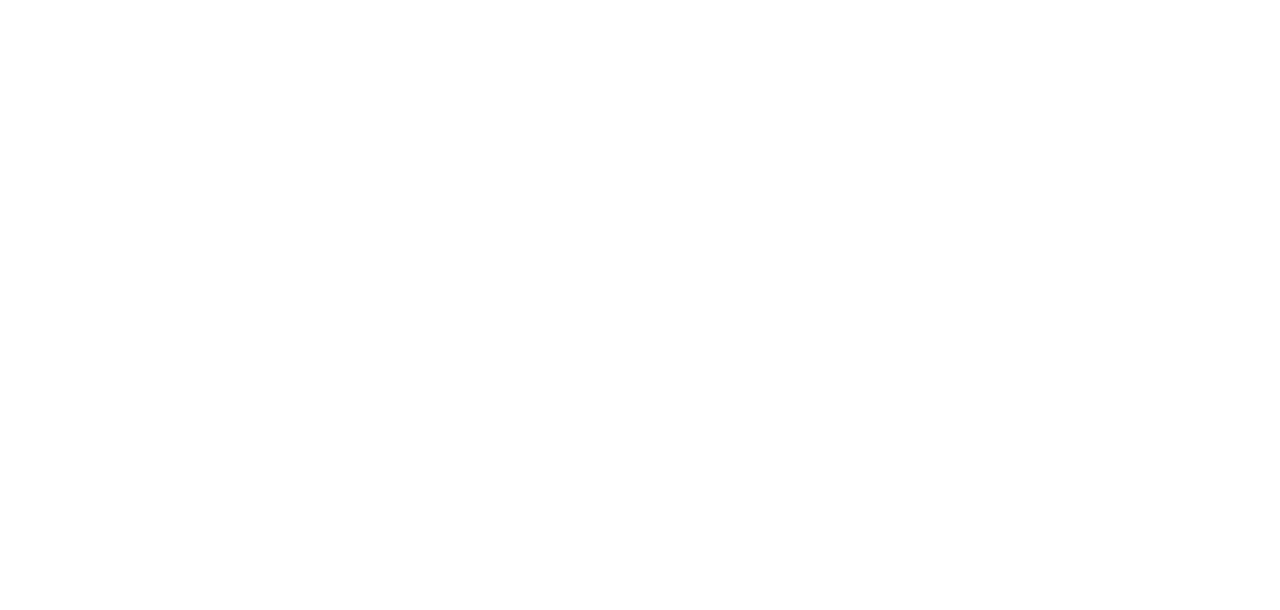
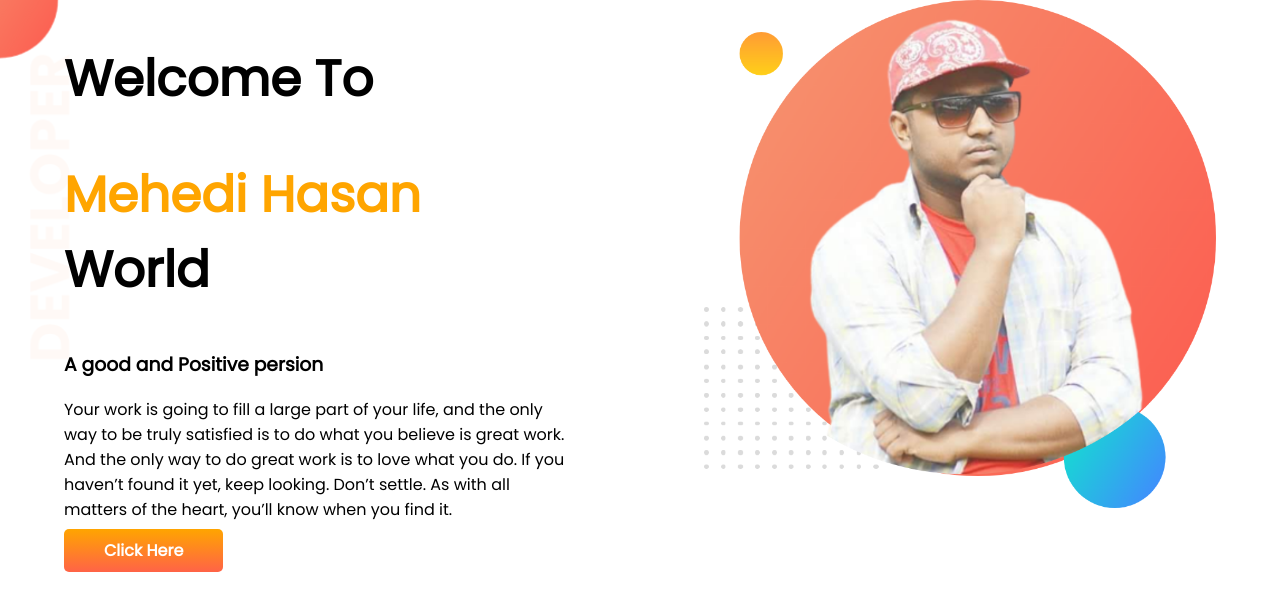
Before and after one commit to kabbo5099/developer-portfolio, a plain HTML site: page index.html in a window 1280 px wide. Drawn offline with Linux system fonts and the light colour scheme.

Commit message:
top banner addeded

```diff
--- a/index.html
+++ b/index.html
@@ -1,13 +1,37 @@
 <!DOCTYPE html>
 <html lang="en">
+
 <head>
     <meta charset="UTF-8">
     <meta http-equiv="X-UA-Compatible" content="IE=edge">
     <meta name="viewport" content="width=device-width, initial-scale=1.0">
     <title>Mehedi portfolio</title>
+    <link rel="preconnect" href="https://fonts.googleapis.com">
+    <link rel="preconnect" href="https://fonts.gstatic.com" crossorigin>
+    <link href="https://fonts.googleapis.com/css2?family=Poppins&display=swap" rel="stylesheet">
     <link rel="stylesheet" href="style.css">
+
 </head>
+
 <body>
+    <section class="top-banner">
+        <div class="half-width">
+            <h1>Welcome To</h1>
+            <h1><span class="orange-color">Mehedi Hasan</span> World</h1>
+            <h3>A good and Positive persion</h3>
+            <p>Your work is going to fill a large part of your life, and the only way to be truly satisfied is to do
+                what
+                you believe is great work. And the only way to do great work is to love what you do. If you haven’t
+                found it
+                yet, keep looking. Don’t settle. As with all matters of the heart, you’ll know when you find it.
+            </p>
+            <a class="link-buttom" target="_blank" href="https://www.youtube.com/">Click Here</a>
+        </div>
+        <div class="half-width">
+            <img src="images/my-bg.png" alt="">
+        </div>
+    </section>
 
 </body>
+
 </html>
--- a/style.css
+++ b/style.css
@@ -0,0 +1,44 @@
+body {
+    font-family: 'Poppins', sans-serif;
+    margin: 0%;
+}
+
+h1 {
+    font-size: 50px;
+}
+
+.orange-color {
+    color: orange;
+}
+
+section {
+    display: flex;
+}
+
+.half-width {
+    width: 50%;
+    padding-left: 5%;
+}
+
+.half-width {
+    width: 100%;
+    padding-right: 5%;
+}
+
+.half-width img {
+    width: 100%;
+}
+
+.link-buttom {
+    text-decoration: none;
+    background-image: linear-gradient(orange, tomato);
+    padding: 10px 40px;
+    color: white;
+    font-weight: 700;
+    border-radius: 5px;
+}
+
+.top-banner {
+    background-image: url(images/top-banner.png);
+    background-repeat: no-repeat;
+}
```
Also changed, not shown: images/dream-bg.png (added), images/exp-bg.png (added), images/jhankar.png (added), images/jhankar2.png (added), images/my-bg.png (added), images/my-bg2.png (added), images/top-banner.png (added), 7 other files.
